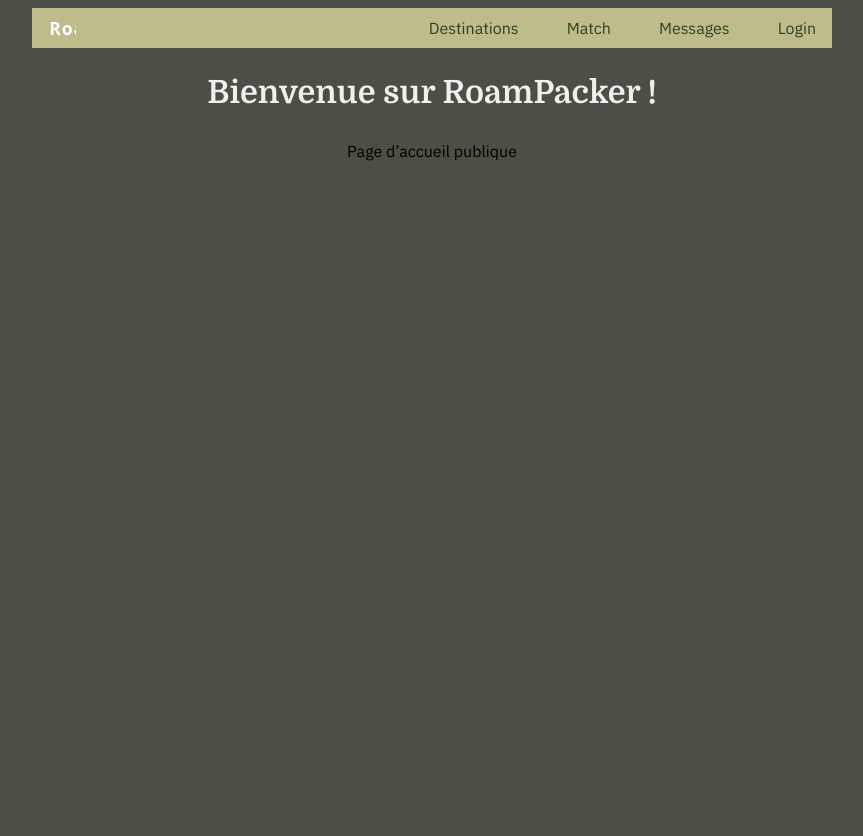
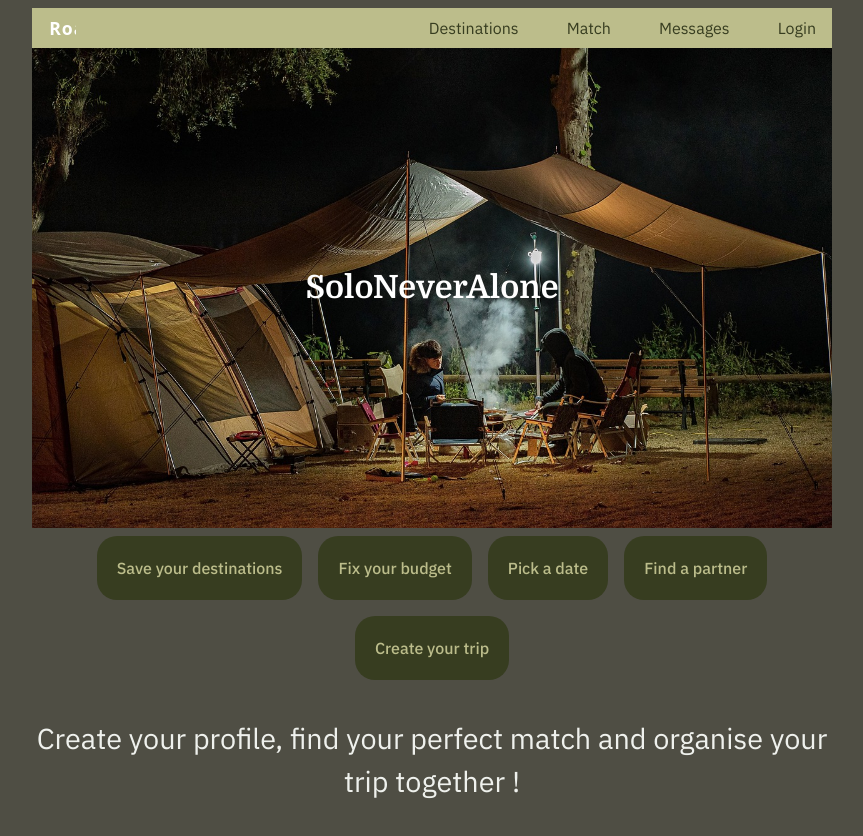
Before and after one commit to abenedicti/roam-packer-client, a React (Vite) app: page / in a window 1280 px wide. Shown: the top 836 px of the page, without its empty margins (208-1071 px from the left). Before the commit the page ends 800 px from the top, so only its background shows below. Built offline with nearby package versions, Linux system fonts and the light colour scheme; no server answers; a web font is replaced by a local one.

Commit message:
homePage and vercel.json added

```diff
--- /dev/null
+++ b/src/pages/HomePage.css
@@ -0,0 +1,37 @@
+.home-header {
+  position: relative;
+  width: 100%;
+  height: 60vh;
+  display: flex;
+  justify-content: center;
+  align-items: center;
+  overflow: hidden;
+}
+
+.home-header img {
+  width: 100%;
+  height: 100%;
+  object-fit: cover;
+  position: absolute;
+  top: 0;
+  left: 0;
+}
+
+.home-header h1 {
+  color: white;
+  font-size: 2rem;
+  text-align: center;
+  padding: 0 1rem;
+  z-index: 1;
+}
+.home-link {
+  display: inline-block;
+  margin: 8px;
+  border-radius: 20px;
+  padding: 20px;
+  background: var(--border);
+}
+.text-anim p {
+  font-size: 1.8rem;
+  color: var(--bg-light);
+}
--- a/src/pages/HomePage.jsx
+++ b/src/pages/HomePage.jsx
@@ -1,8 +1,37 @@
+import { Link } from 'react-router-dom';
+import homeBg from '../img/bg-home.jpg';
+import '../pages/HomePage.css';
+
 function HomePage() {
   return (
     <div>
-      <h1>Bienvenue sur RoamPacker !</h1>
-      <p>Page d’accueil publique</p>
+      <div className="home-header">
+        <img src={homeBg} alt="background" />
+        <h1>SoloNeverAlone</h1>
+      </div>
+      <div className="titles-home">
+        <Link to="/destinations" className="home-link">
+          Save your destinations
+        </Link>
+        <Link to="/find-match" className="home-link">
+          Fix your budget
+        </Link>
+        <Link to="/find-match" className="home-link">
+          Pick a date
+        </Link>
+        <Link to="/find-match" className="home-link">
+          Find a partner
+        </Link>
+        <Link to="/create-itinerary" className="home-link">
+          Create your trip
+        </Link>
+      </div>
+      <div className="text-anim">
+        <p>
+          Create your profile, find your perfect match and organise your trip
+          together !
+        </p>
+      </div>
     </div>
   );
 }
```
Also changed, not shown: src/img/bg-home.jpg (added), vercel.json (added).
